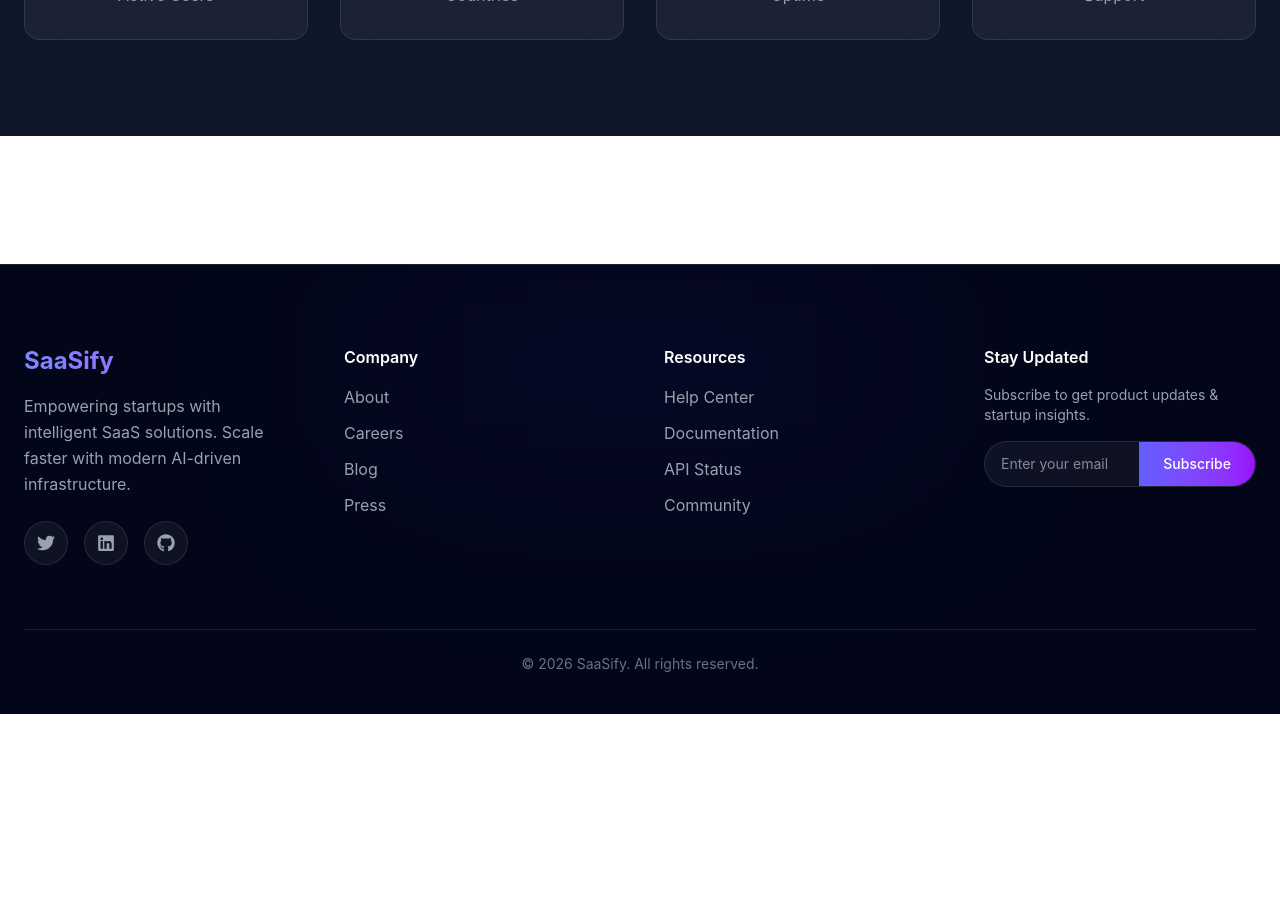
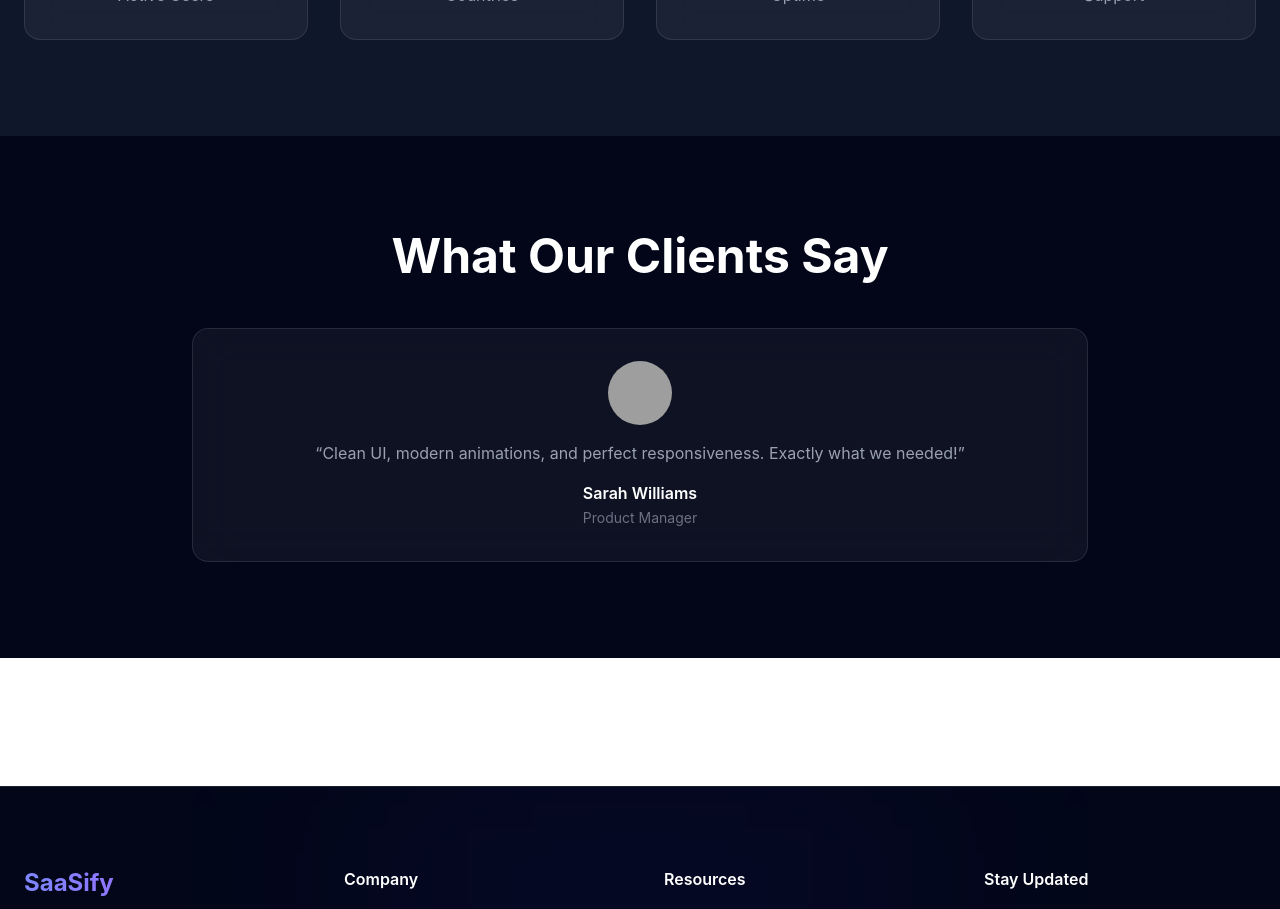
Before and after one commit to 786asifakbar/SaaslandingPage, a React (Vite) app: page / in a window 1280 px wide. Shown: the part 4640-5549 px from the top of the page. Before the commit the page ends 5354 px from the top, so only its background shows below. Built offline with nearby package versions, Linux system fonts and the light colour scheme; grey boxes are pictures that could not be loaded.

Commit message:
Enhance Testimonials component with Swiper integration; update Home page layout

```diff
--- a/src/components/Testimonials.jsx
+++ b/src/components/Testimonials.jsx
@@ -1,31 +1,70 @@
+import React from "react"
 import { Swiper, SwiperSlide } from "swiper/react"
+import { Autoplay } from "swiper/modules"
 import "swiper/css"
+
+const testimonials = [
+  {
+    name: "John Carter",
+    review:
+      "This SaaS template completely transformed our workflow. Modern UI and great performance!",
+    role: "Startup Founder",
+    avatar:
+      "https://images.unsplash.com/photo-1500648767791-00dcc994a43e?auto=format&fit=crop&w=200&q=80",
+  },
+  {
+    name: "Sarah Williams",
+    review:
+      "Clean UI, modern animations, and perfect responsiveness. Exactly what we needed!",
+    role: "Product Manager",
+    avatar:
+      "https://images.unsplash.com/photo-1534528741775-53994a69daeb?auto=format&fit=crop&w=200&q=80",
+  },
+  {
+    name: "Michael Brown",
+    review:
+      "Highly professional design and great performance. Our conversion rate improved!",
+    role: "SaaS Entrepreneur",
+    avatar:
+      "https://images.unsplash.com/photo-1506794778202-cad84cf45f1d?auto=format&fit=crop&w=200&q=80",
+  },
+]
 
 const Testimonials = () => {
   return (
-    <section className="py-24 px-6 bg-darkBg">
+    <section className="py-24 px-6 bg-slate-950">
       <div className="max-w-4xl mx-auto text-center">
 
-        <h2 className="text-4xl font-bold">What Our Clients Say</h2>
+        <h2 className="text-3xl md:text-5xl font-bold text-white">
+          What Our Clients Say
+        </h2>
 
-        <Swiper spaceBetween={30} slidesPerView={1} autoplay>
-          <SwiperSlide>
-            <div className="mt-12 p-8 bg-white/5 backdrop-blur-xl rounded-2xl border border-white/10">
-              <p className="text-gray-400">
-                This SaaS template completely transformed our workflow!
-              </p>
-              <h4 className="mt-4 font-semibold">John Carter</h4>
-            </div>
-          </SwiperSlide>
+        <Swiper
+          spaceBetween={30}
+          slidesPerView={1}
+          autoplay={{ delay: 3000, disableOnInteraction: false }}
+          modules={[Autoplay]}
+          className="mt-12"
+        >
+          {testimonials.map((item, index) => (
+            <SwiperSlide key={index}>
+              <div className="p-8 bg-white/5 backdrop-blur-xl rounded-2xl border border-white/10">
 
-          <SwiperSlide>
-            <div className="mt-12 p-8 bg-white/5 backdrop-blur-xl rounded-2xl border border-white/10">
-              <p className="text-gray-400">
-                Clean UI, modern animations and perfect responsiveness.
-              </p>
-              <h4 className="mt-4 font-semibold">Sarah Williams</h4>
-            </div>
-          </SwiperSlide>
+                <img
+                  src={item.avatar}
+                  alt={item.name}
+                  className="w-16 h-16 rounded-full mx-auto object-cover"
+                />
+
+                <p className="mt-4 text-gray-400">
+                  “{item.review}”
+                </p>
+
+                <h4 className="mt-4 font-semibold text-white">{item.name}</h4>
+                <span className="text-sm text-gray-500">{item.role}</span>
+              </div>
+            </SwiperSlide>
+          ))}
         </Swiper>
 
       </div>
--- a/src/pages/Home.jsx
+++ b/src/pages/Home.jsx
@@ -8,18 +8,19 @@ import Pricing from "../components/Pricing"
 import BlogSection from "../components/BlogSection"
 import Footer from "../components/Footer"
 import Stats from "../components/Stats"
-
+import Testimonials from "../components/Testimonials"
 const Home = () => {
   return (
     <>
     <Navbar />
       <Hero />
       <DashboardPreview />
-       <Features />
+      <Features />
       <Integrations />
       <Pricing />
       <BlogSection />
       <Stats />
+      <Testimonials />
       <Footer />
     </>
   )
```
